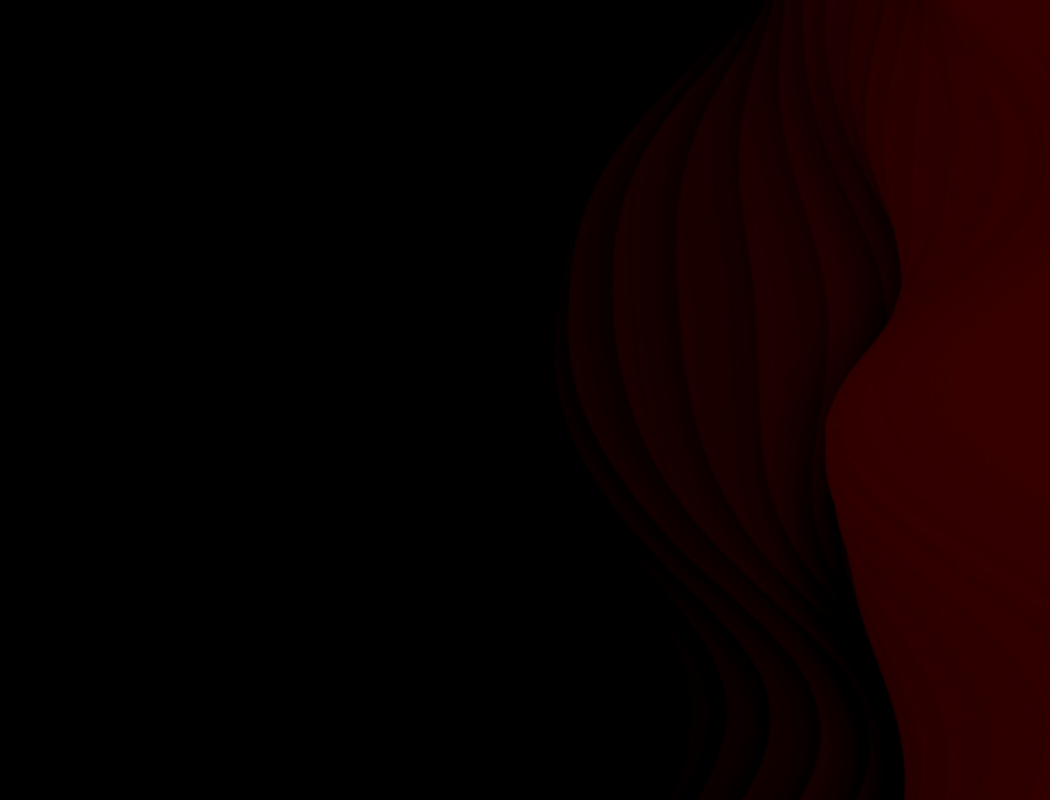
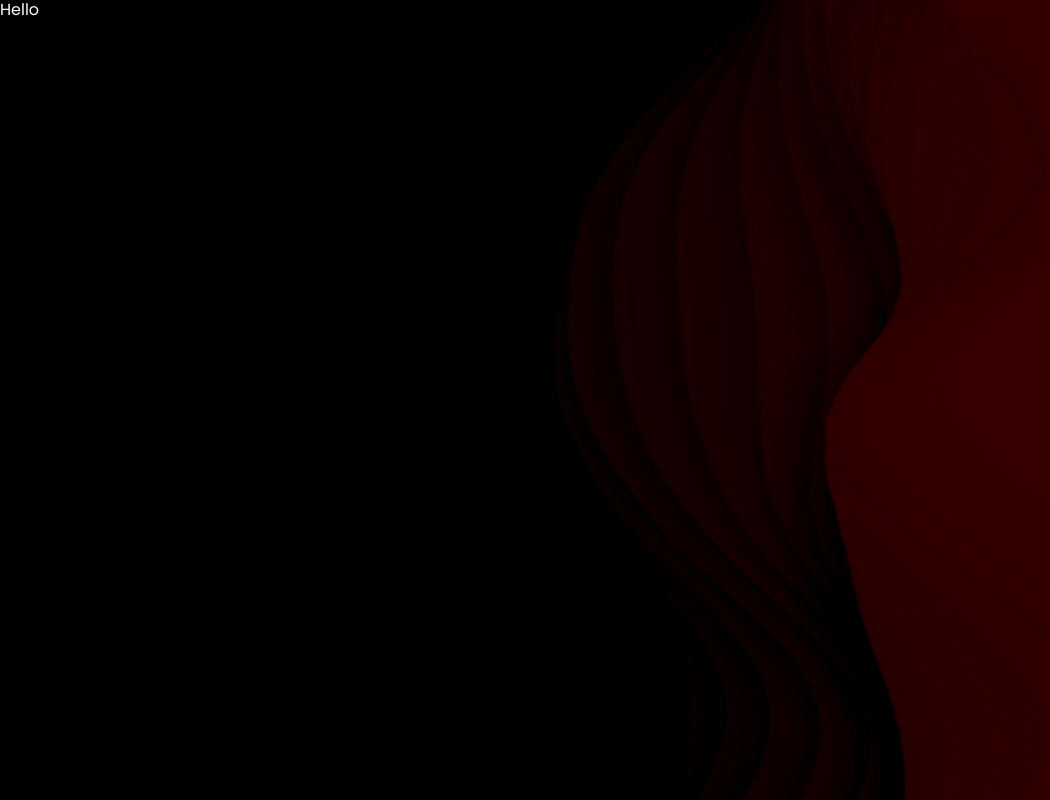
Before and after one commit to lencodes/portfolio, a React (Create React App) app: page / in a window 1280 px wide. Shown: the whole page, without its empty margins (0-1050 px from the left). Built offline with nearby package versions, Linux system fonts and the light colour scheme.

Commit message:
REFACTOR Poppins font to gooleapis fetch

```diff
--- a/src/styling/typography.module.scss
+++ b/src/styling/typography.module.scss
@@ -1,39 +1,25 @@
+@import url("https://fonts.googleapis.com/css2?family=Poppins:wght@100;300;400;500;700&display=swap");
+
 * {
+  line-height: 1.3;
+  color: var(--color-text-white);
   font-family: "Poppins", sans-serif;
+
+  h1,
+  h2,
+  h3,
+  h4,
+  h5 {
+    margin-block: 0;
   }
 
-/**
-  * Font weights
-  * 200 - Light
-  * 400 - Regular
-  * 500 - Medium
-  * 700 - Bold
-  */
-
-@font-face {
-  font-family: "Poppins";
-  src: url("./../resources/fonts/Poppins-Light.ttf") format("ttf");
-  font-weight: 200;
-  font-style: light;
+  h1 {
+    font-size: 30px;
+    font-weight: lighter;
   }
 
-@font-face {
-  font-family: "Poppins";
-  src: url("./../resources/fonts/Poppins-Regular.ttf") format("ttf");
+  h2 {
+    font-size: 22px;
     font-weight: 400;
-  font-style: normal;
   }
-
-@font-face {
-  font-family: "Poppins";
-  src: url("./../resources/fonts/Poppins-Medium.ttf") format("ttf");
-  font-weight: 500;
-  font-style: medium;
 }
-
-@font-face {
-  font-family: "Poppins";
-  src: url("./../resources/fonts/Poppins-Bold.ttf") format("ttf");
-  font-weight: 700;
-  font-style: bold;
-}
```
Lines whose indentation alone changed are shown as unchanged.
